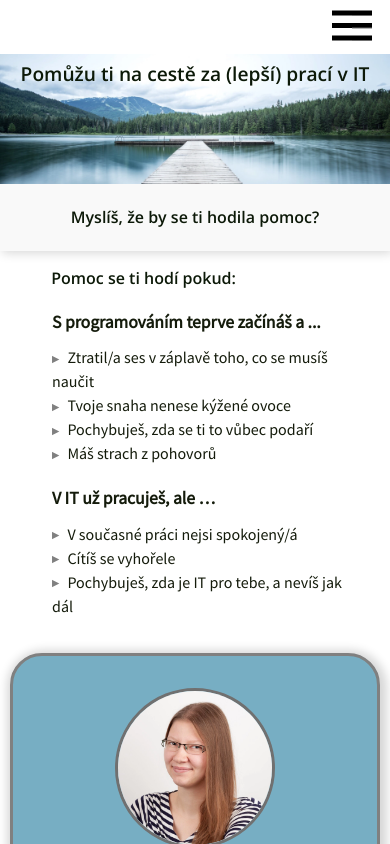
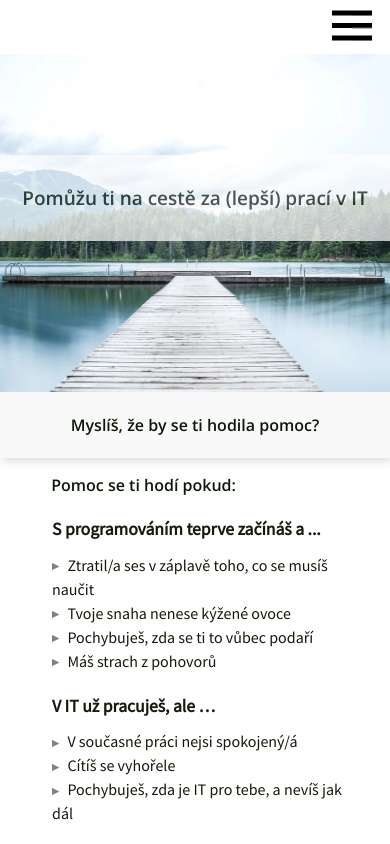
Before and after one commit to NelliaS/personal-webpage, a Next.js app: page / in a window 390 px wide. Shown: the top 844 px of the page. Built offline with nearby package versions, Linux system fonts and the light colour scheme.

Commit message:
banner photo update

```diff
--- a/src/pages/cenik.tsx
+++ b/src/pages/cenik.tsx
@@ -51,7 +51,9 @@ const Cenik: NextPage = () => {
             {/* MOBILE SECTION */}
 
             <section className={styles.mobilecontent}>
-                <div className={styles.mobileimgwrapper}></div>
+                <div className={styles.mobileimgwrapper}>
+                    <h1>Ceník</h1>
+                </div>
                 <section className={styles.mobilebuttonwrapper}>
                     <button onClick={() => {
                         setCena1("990,- Kč");
--- a/src/pages/index.tsx
+++ b/src/pages/index.tsx
@@ -31,7 +31,10 @@ const Home: NextPage = () => {
             nabírám klienty
           </h2>
         </div>
+      </div>
 
+      <div className={styles.mobileimgwrapper}>
+        <h1>Pomůžu ti na cestě za (lepší) prací v IT</h1>
       </div>
 
       <div className={styles.content_wrap}>
--- a/src/pages/jak-to-funguje.tsx
+++ b/src/pages/jak-to-funguje.tsx
@@ -19,6 +19,11 @@ const JakToFunguje: NextPage = () => {
             objectFit="cover"
           />
         </div>
+
+        <div className={styles.mobileimgwrapper}>
+        <h1>Jak pracuji</h1>
+        </div>
+
         <section className={styles.content__block1} >
           <div className={styles.content__box}>
             <h1 className={styles.hidden}>Jak pracuji</h1>
--- a/src/pages/nela.tsx
+++ b/src/pages/nela.tsx
@@ -17,6 +17,10 @@ const Nela: NextPage = () => {
           layout="fill"
           objectFit="cover"
         />
+      </div>
+
+      <div className={styles.mobileimgwrapper}>
+        <h1>Nela</h1>
       </div>
 
       <section className={styles.content__block1}>
--- a/src/styles/Home.module.css
+++ b/src/styles/Home.module.css
@@ -158,6 +158,26 @@
   border-radius: 50%;
 }
 @media screen and (min-width: 350px) {
+  .hero{
+    display: none;
+  }
+  .mobileimgwrapper{
+        background-image: url("../../public/images/homepage.webp");
+        background-size: cover;
+        background-position: 50% 50%;
+        height: 40vh;
+        position: relative;
+  }
+  .mobileimgwrapper h1{
+    background-color: white;
+    opacity: 0.7;
+    text-align: center;
+    position: absolute;
+    top:30%;
+    width: 100%;
+    padding: 30px 0px;
+    font-size: 19px;
+  }
   .content__block3 {
     margin: 10px 10px 50px 10px;
   }
@@ -245,6 +265,13 @@
 }
 
 @media screen and (min-width: 769px) {
+  .mobileimgwrapper{
+    display: none;
+  }
+  .hero{
+    display: block;
+  }
+
   .content__block2 li:nth-of-type(5n + 1) {
     margin: 0;
     font-size: 1.1rem;
--- a/src/styles/JakToFunguje.module.css
+++ b/src/styles/JakToFunguje.module.css
@@ -1,4 +1,8 @@
 @import url("https://fonts.googleapis.com/css2?family=Noto+Sans+Oriya&display=swap");
+
+.mobileimgwrapper h1{
+  display: none;
+}
 
 .hero__wrap {
   position: relative;
@@ -157,6 +161,27 @@
 }
 
 @media (max-width: 768px) {
+  .hero__wrap{
+    display: none;
+  }
+  .mobileimgwrapper{
+    background-image: url("../../public/images/jaktofunguje.webp");
+    background-size: cover;
+    /* background-position: 50% 80%; */
+    height: 40vh;
+    position: relative;
+}
+  .mobileimgwrapper h1{
+    display: block;
+    background-color: white;
+    opacity: 0.7;
+    text-align: center;
+    position: absolute;
+    top: 30%;
+    width: 100%;
+    padding: 30px 0px;
+    font-size: 19px;
+}
   .content__block2 {
     margin: 0;
     background-color: var(--color-secondary);
--- a/src/styles/Nela.module.css
+++ b/src/styles/Nela.module.css
@@ -1,3 +1,6 @@
+.mobileimgwrapper h1{
+  display: none;
+}
 .hero__wrap {
   position: relative;
   width: 100%;
@@ -450,6 +453,29 @@
     padding: 2.5rem 2rem;
   }
 }
+@media screen and (max-width: 768px) {
+  .hero__wrap{
+    display: none;
+  }
+  .mobileimgwrapper{
+    background-image: url("../../public/images/nelacoverimg.webp");
+    background-size: cover;
+    /* background-position: 50% 80%; */
+    height: 40vh;
+    position: relative;
+}
+  .mobileimgwrapper h1{
+    display: block;
+    background-color: white;
+    opacity: 0.7;
+    text-align: center;
+    position: absolute;
+    top: 30%;
+    width: 100%;
+    padding: 30px 0px;
+    font-size: 19px;
+}
+}
 @media screen and (max-width: 700px) {
   .content__block6_card ul {
     line-height: 25px;
--- a/src/styles/cenik.module.css
+++ b/src/styles/cenik.module.css
@@ -228,8 +228,19 @@
         margin-bottom: 10px;
         background-image: url("../../public/images/cenik.webp");
         background-size: cover;
-        height: 33vh;
+        height: 40vh;
         display: flex;
+        position: relative;
+      }
+      .mobileimgwrapper h1{
+        background-color: white;
+        opacity: 0.7;
+        text-align: center;
+        position: absolute;
+        top:30%;
+        width: 100%;
+        padding: 30px 0px;
+        font-size: 19px;
       }
       .mobilebuttonwrapper{
         display: grid;
```
